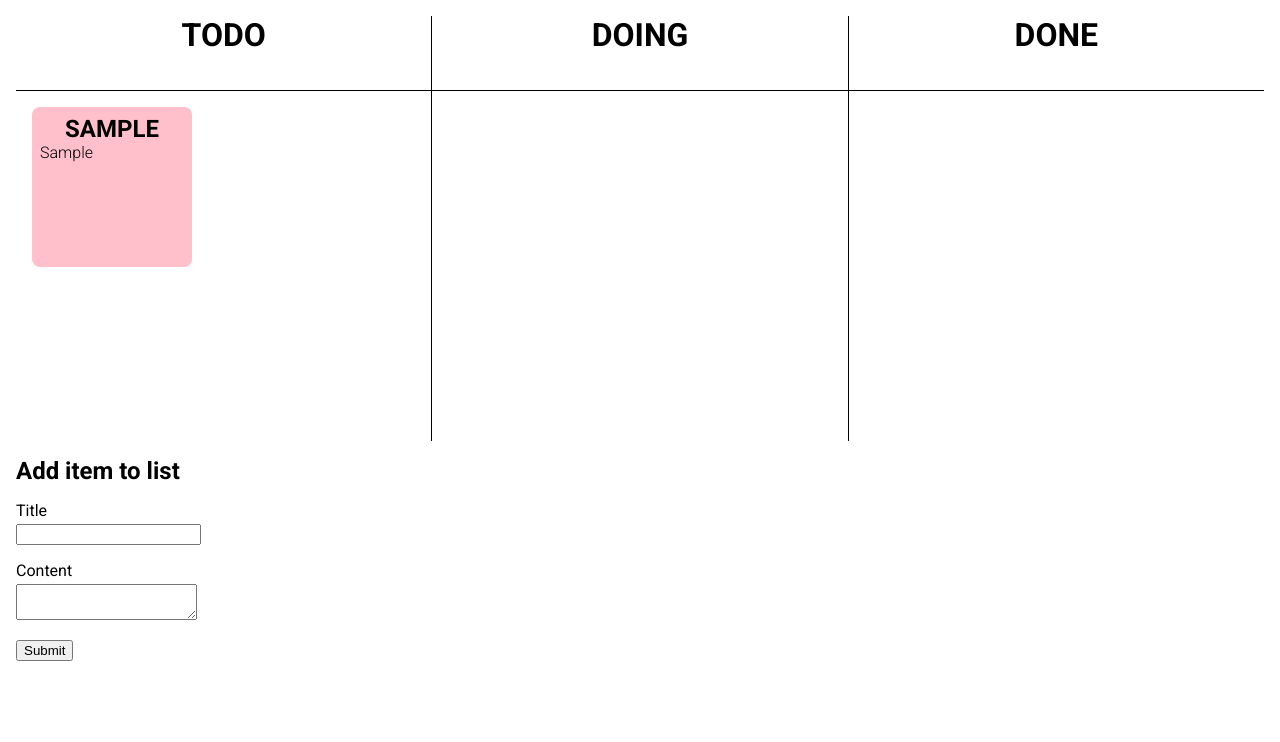
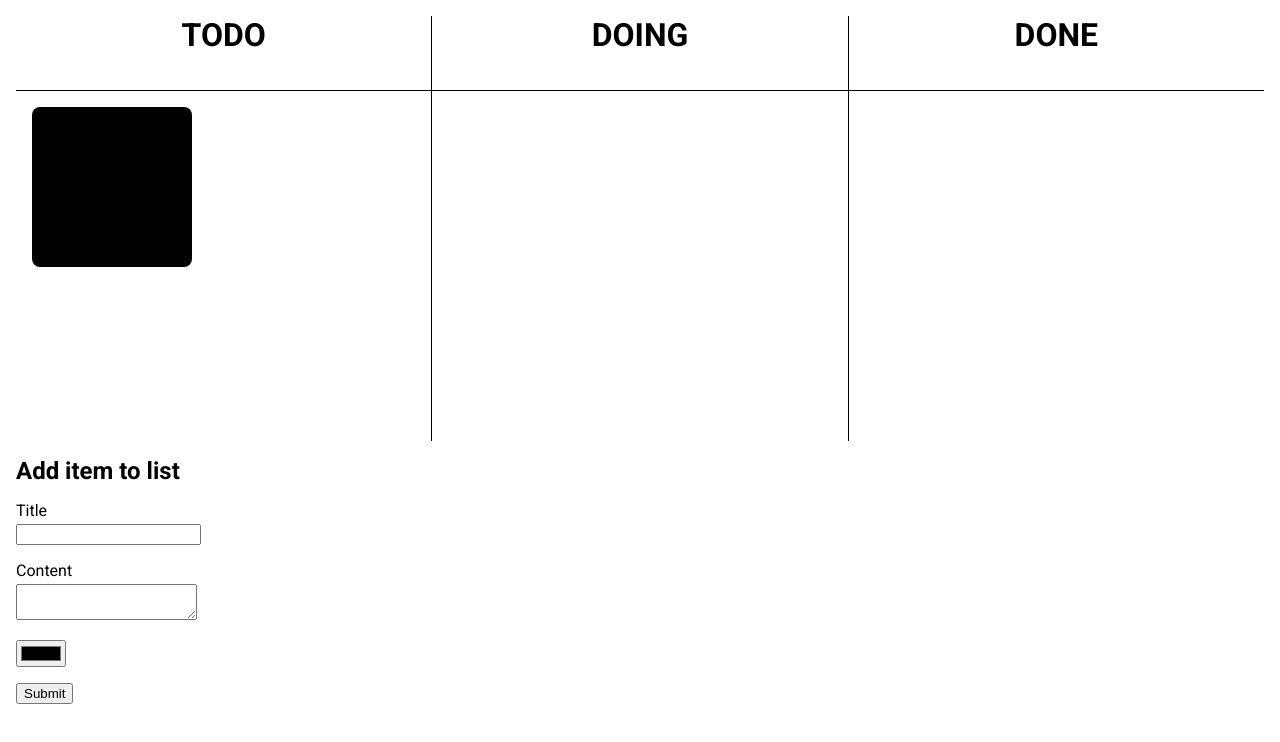
Before and after one commit to jzarzeczny/kanban, a plain HTML site: page index.html in a window 1280 px wide. Both pictures are taken after typing "Sample", "Sample" into the empty fields and a click on the input "Submit". Drawn offline with Linux system fonts and the light colour scheme.

Commit message:
changing the color of the card

```diff
--- a/index.html
+++ b/index.html
@@ -38,6 +38,10 @@
             <label class="form__label" for="text">Content</label>
             <textarea class="form__input" type="textarea" id="text"></textarea>
           </div>
+          <div class="form__control">
+            <label for="color"> </label>
+            <input type="color" name="color" id="color" />
+          </div>
           <input type="submit" class="submit" value="Submit" />
         </form>
       </div>
--- a/main.js
+++ b/main.js
@@ -33,12 +33,15 @@ form.addEventListener("submit", (e) => {
   e.preventDefault();
   const header = e.target[0].value;
   const content = e.target[1].value;
-  const id = tasksArray.length + 1;
+  const color = e.target[2].value;
+  const id = (tasksArray.length + 1) * Math.floor(Math.random() * 5 + 17);
   const task = {
     header: header,
     content: content,
+    color: color,
     id: id,
   };
+  console.log(task);
   tasksArray.push(task);
   addItemToTODO(task);
   updateLocalStorage(tasksArray);
@@ -54,6 +57,7 @@ function addItemToTODO(task) {
 
   // Add the classes and content
   card.classList.add("list__card");
+  card.style.backgroundColor = task.color;
   card.setAttribute("id", task.id);
   cardHeader.classList.add("card__header");
   cardHeader.innerHTML = task.header;
@@ -70,14 +74,16 @@ function addItemToTODO(task) {
   cardsContainers[0].appendChild(card);
 }
 
+// TODO refactor
 function createCard(task) {
   const card = document.createElement("div");
   const cardHeader = document.createElement("h2");
   const cardPara = document.createElement("p");
-
+  console.log("im creating the card");
   // Add the classes and content
-  card.classList.add("list__card");
+  // card.classList.add("list__card");
   card.setAttribute("id", task.id);
+  console.log(card);
   cardHeader.classList.add("card__header");
   cardHeader.innerHTML = task.header;
   cardPara.innerHTML = task.content;
@@ -87,6 +93,7 @@ function createCard(task) {
   card.appendChild(cardHeader);
   card.appendChild(cardPara);
 
+  // Change the color of the card based on the input
   card.setAttribute("draggable", "true");
   card.setAttribute("ondragstart", "onDragStart(event)");
 }
```
